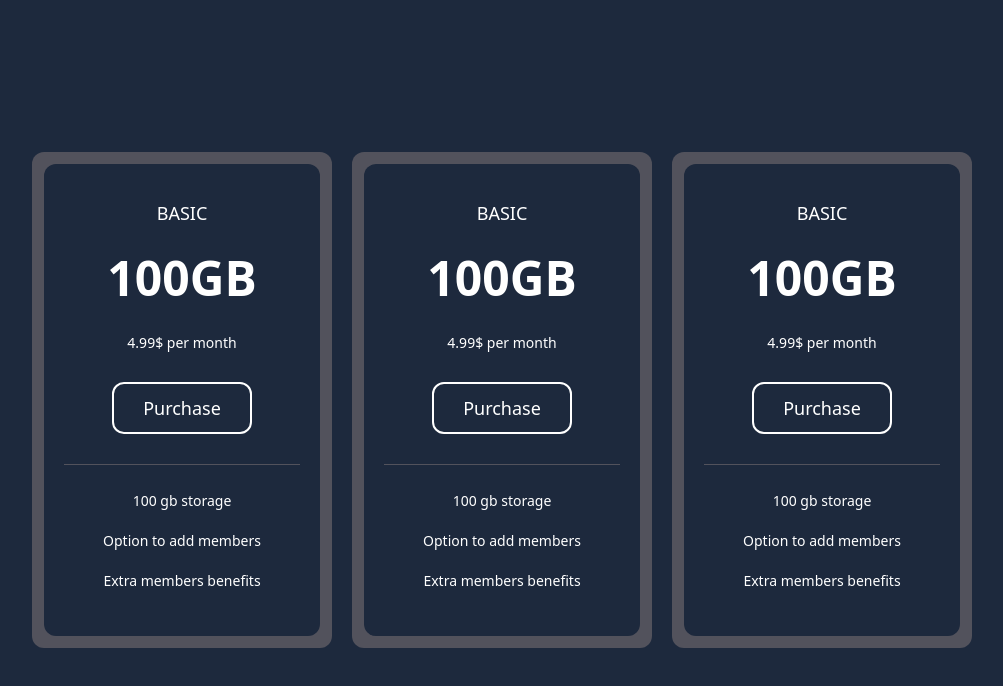
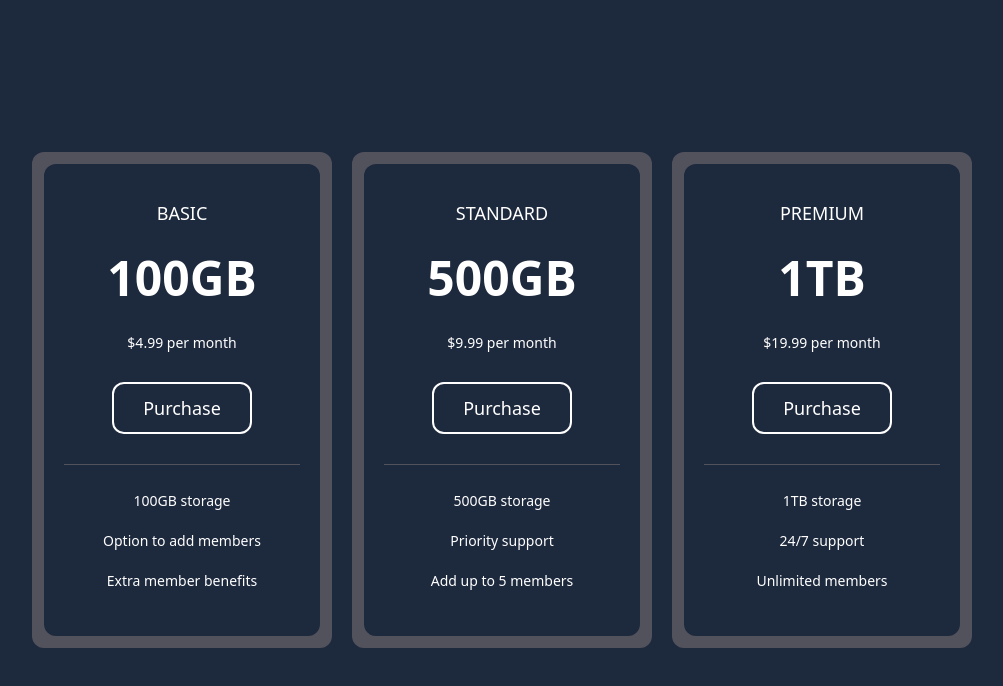
Before and after one commit to PedroDelgo/Tailwind-Sandbox, a React (Vite) app in the folder pricing-grids/: page / in a window 1280 px wide. Shown: the top 686 px of the page, without its empty margins (138-1141 px from the left). Built offline with nearby package versions, Linux system fonts and the light colour scheme.

Commit message:
feat: Adds props to the pricing cards and implements in the app.jsx.

```diff
--- a/pricing-grids/src/App.jsx
+++ b/pricing-grids/src/App.jsx
@@ -5,9 +5,36 @@ function App() {
     <>
       <div className="w-full h-screen bg-slate-800">
         <div className="px-2 pt-10 pb-10 w-auto min-h-screen bg-slate-800 flex flex-col md:flex-row items-center justify-center space-y-5 md:space-y-0 md:space-x-5">
-          <PricingCard />
-          <PricingCard />
-          <PricingCard />
+          <PricingCard
+            title="BASIC"
+            storage="100GB"
+            price="$4.99 per month"
+            features={[
+              "100GB storage",
+              "Option to add members",
+              "Extra member benefits"
+            ]}
+          />
+          <PricingCard
+            title="STANDARD"
+            storage="500GB"
+            price="$9.99 per month"
+            features={[
+              "500GB storage",
+              "Priority support",
+              "Add up to 5 members"
+            ]}
+          />
+          <PricingCard
+            title="PREMIUM"
+            storage="1TB"
+            price="$19.99 per month"
+            features={[
+              "1TB storage",
+              "24/7 support",
+              "Unlimited members"
+            ]}
+          />
         </div>
       </div>
     </>
--- a/pricing-grids/src/components/Pricing-card.jsx
+++ b/pricing-grids/src/components/Pricing-card.jsx
@@ -1,24 +1,31 @@
-function PricingCard() {
+function PricingCard({ title, storage, price, features }) {
   return (
     <>
       <div className="bg-zinc-600 hover:bg-violet-700 duration-500 rounded-xl felx flex-col items-center justify-center w-75 h-124 select-none">
         <div className="bg-slate-800 h-118 flex flex-col justify-center-items-center rounded-xl m-3 p-5 space-y-2">
-          <h2 className="h-15 flex items-center justify-center text-center text-white text-lg font-medium ">BASIC</h2>
-          <h1 className="h-15 flex items-center  justify-center text-center text-white text-5xl font-bold" >100GB</h1>
-          <p className="h-15 flex items-center justify-center text-center text-white text-sm font-light " >4.99$ per month</p>
-          <div className="h-15 flex items-center justify-center text-center text-white text-lg font-medium" >
+          <h2 className="h-15 flex items-center justify-center text-center text-white text-lg font-medium ">
+            {title}
+          </h2>
+          <h1 className="h-15 flex items-center justify-center text-center text-white text-5xl font-bold">
+            {storage}
+          </h1>
+          <p className="h-15 flex items-center justify-center text-center text-white text-sm font-light ">
+            {price}
+          </p>
+          <div className="h-15 flex items-center justify-center text-center text-white text-lg font-medium">
             <button className="hover:bg-violet-900 hover:border-violet-900 duration-300 cursor-pointer border-2 w-35 rounded-xl h-13 flex items-center justify-center text-center text-white text-lg font-medium">
               Purchase
             </button>
           </div>
           <div className="border-t-1 mt-5 border-zinc-600 h-40 flex flex-col items-center space-y-5 justify-center text-center text-white text-sm font-medium ">
-            <p>100 gb storage</p>
-            <p>Option to add members</p>
-            <p>Extra members benefits</p>
+            {features.map((item, index) => (
+              <p key={index}>{item}</p>
+            ))}
           </div>
         </div>
       </div>
     </>
   )
 }
+
 export default PricingCard
```
